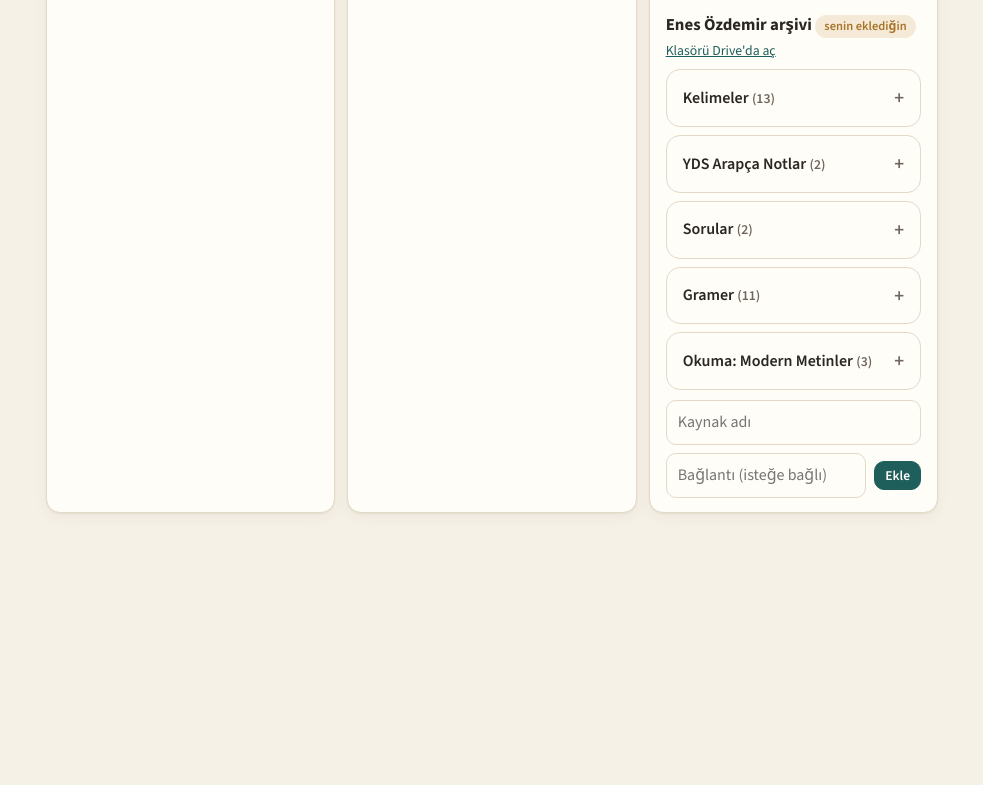
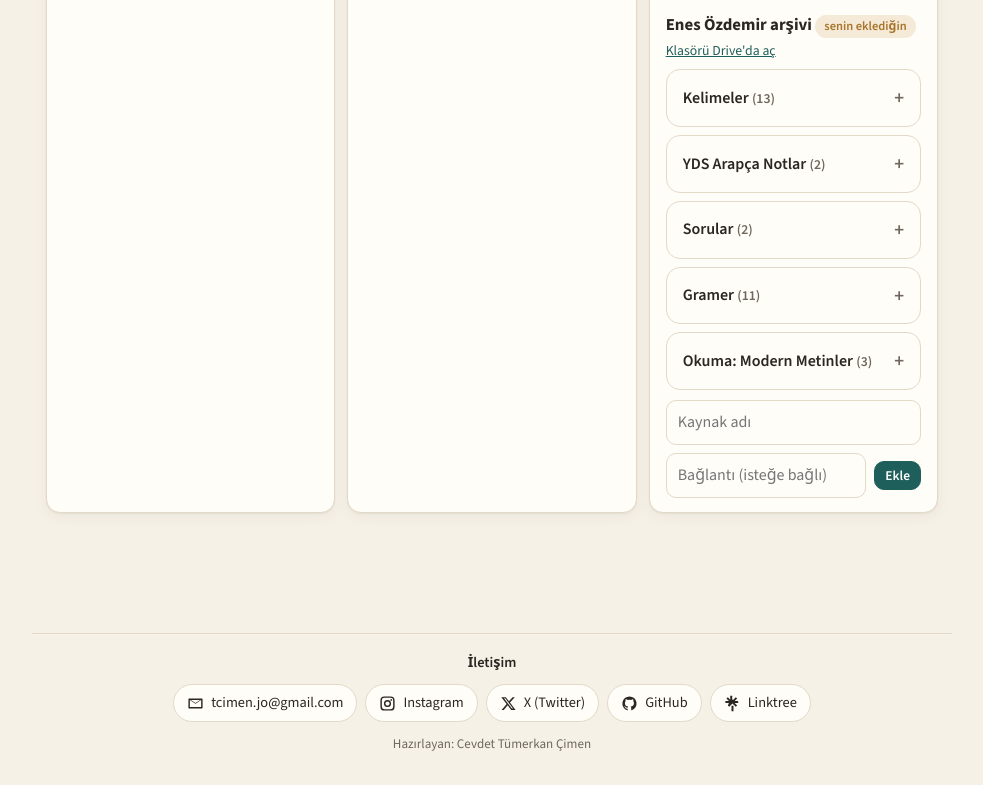
Before and after one commit to tumerkancimen/yds-yokdil-arapca, a plain HTML site: page index.html in a window 1280 px wide. Shown: the part 1531-2316 px from the top of the page, without its empty margins (148-1131 px from the left). Before the commit the page ends 2136 px from the top, so only its background shows below. Drawn offline with nearby package versions, Linux system fonts and the light colour scheme.

Commit message:
İletişim bölümü eklendi (e-posta, Instagram, X, GitHub, Linktree)
E-posta adresi sayfa kaynağında düz metin olarak yer almıyor; botlara
karşı tarayıcıda JavaScript ile birleştiriliyor.

Co-Authored-By: Claude Opus 5.5 <noreply@anthropic.com>
Claude-Session: https://claude.ai/code/session_012yDXTzSPvAvZa4xMtVoxUJ

```diff
--- a/index.html
+++ b/index.html
@@ -101,6 +101,14 @@ a{color:var(--accent)}
 .toast.on{opacity:1}
 .sec-inputs{display:grid;grid-template-columns:repeat(auto-fill,minmax(150px,1fr));gap:8px}
 .sec-inputs label{font-size:.82rem;color:var(--muted)}
+
+footer.site{max-width:920px;margin:28px auto 0;padding:18px 18px 30px;border-top:1px solid var(--line);text-align:center;color:var(--muted);font-size:.9rem}
+footer.site .ttl{font-weight:600;color:var(--ink);margin:0 0 10px}
+footer.site .links{display:flex;flex-wrap:wrap;justify-content:center;gap:8px}
+footer.site a{display:inline-flex;align-items:center;gap:7px;padding:7px 13px;border:1px solid var(--line);border-radius:999px;background:var(--paper);color:var(--ink);text-decoration:none;font-size:.9rem}
+footer.site a:hover{border-color:var(--accent);color:var(--accent)}
+footer.site svg{width:17px;height:17px;flex:none;fill:currentColor}
+footer.site .by{margin:12px 0 0;font-size:.82rem}
 </style>
 </head>
 <body>
@@ -299,6 +307,18 @@ a{color:var(--accent)}
   </div>
 </section>
 </main>
+<footer class="site">
+  <p class="ttl">İletişim</p>
+  <div class="links">
+    <a id="mailLink" href="#" rel="nofollow"><svg viewBox="0 0 24 24" aria-hidden="true"><path d="M3 5h18a1 1 0 0 1 1 1v12a1 1 0 0 1-1 1H3a1 1 0 0 1-1-1V6a1 1 0 0 1 1-1zm1 2.2V17h16V7.2l-8 5.3-8-5.3zM5.4 7 12 11.4 18.6 7H5.4z"/></svg><span>E-posta</span></a>
+    <a href="https://www.instagram.com/tmrkncmn/" target="_blank" rel="noopener"><svg viewBox="0 0 24 24" aria-hidden="true"><path d="M7.5 2h9A5.5 5.5 0 0 1 22 7.5v9a5.5 5.5 0 0 1-5.5 5.5h-9A5.5 5.5 0 0 1 2 16.5v-9A5.5 5.5 0 0 1 7.5 2zm0 2A3.5 3.5 0 0 0 4 7.5v9A3.5 3.5 0 0 0 7.5 20h9a3.5 3.5 0 0 0 3.5-3.5v-9A3.5 3.5 0 0 0 16.5 4h-9zM12 7a5 5 0 1 1 0 10 5 5 0 0 1 0-10zm0 2a3 3 0 1 0 0 6 3 3 0 0 0 0-6zm5.3-3.3a1.2 1.2 0 1 1 0 2.4 1.2 1.2 0 0 1 0-2.4z"/></svg><span>Instagram</span></a>
+    <a href="https://x.com/Tmrkncmn" target="_blank" rel="noopener"><svg viewBox="0 0 24 24" aria-hidden="true"><path d="M17.8 3h3.1l-6.8 7.7L22 21h-6.2l-4.9-6.4L5.3 21H2.2l7.2-8.3L1.8 3h6.4l4.4 5.8L17.8 3zm-1.1 16.2h1.7L7.4 4.7H5.6l11.1 14.5z"/></svg><span>X (Twitter)</span></a>
+    <a href="https://github.com/tumerkancimen" target="_blank" rel="noopener"><svg viewBox="0 0 24 24" aria-hidden="true"><path d="M12 2a10 10 0 0 0-3.2 19.5c.5.1.7-.2.7-.5v-1.7c-2.8.6-3.4-1.3-3.4-1.3-.5-1.2-1.1-1.5-1.1-1.5-.9-.6.1-.6.1-.6 1 .1 1.5 1 1.5 1 .9 1.5 2.4 1.1 2.9.8.1-.7.4-1.1.6-1.3-2.2-.3-4.6-1.1-4.6-5 0-1.1.4-2 1-2.7-.1-.3-.4-1.3.1-2.7 0 0 .8-.3 2.8 1a9.6 9.6 0 0 1 5 0c1.9-1.3 2.8-1 2.8-1 .5 1.4.2 2.4.1 2.7.6.7 1 1.6 1 2.7 0 3.9-2.4 4.7-4.6 5 .4.3.7.9.7 1.9V21c0 .3.2.6.7.5A10 10 0 0 0 12 2z"/></svg><span>GitHub</span></a>
+    <a href="https://linktr.ee/Tumerkancimen" target="_blank" rel="noopener"><svg viewBox="0 0 24 24" aria-hidden="true"><path d="M13.2 6.6 16.6 3l2 2-3.6 3.4H20v2.8h-5l3.6 3.5-2 2-4.6-4.7-4.6 4.7-2-2L7 11.2H2V8.4h5L3.4 5l2-2 3.4 3.6V1h2.8v5.6h1.6zM10.6 15h2.8v8h-2.8v-8z"/></svg><span>Linktree</span></a>
+  </div>
+  <p class="by">Hazırlayan: Cevdet Tümerkan Çimen</p>
+</footer>
+<script>(function(){var u='tcimen.jo',d='gmail.com',a=document.getElementById('mailLink');if(a){a.href='mailto:'+u+'@'+d;a.title=u+'@'+d;a.querySelector('span').textContent=u+'@'+d;}})();</script>
 <div class="toast" id="toast"></div>
 
 <script>
```
Also changed, not shown: deneme1.html (+20 -0 lines).
